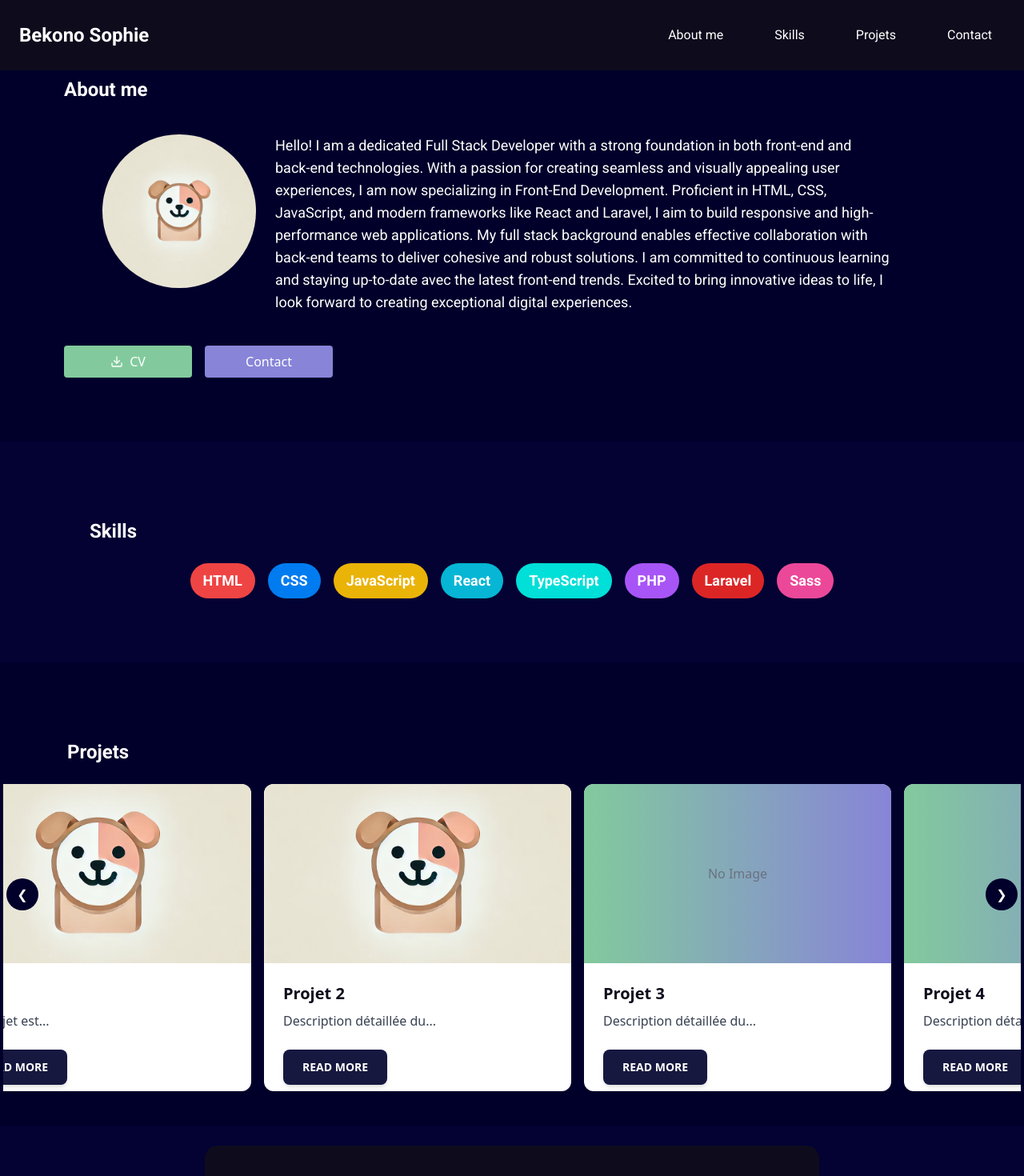
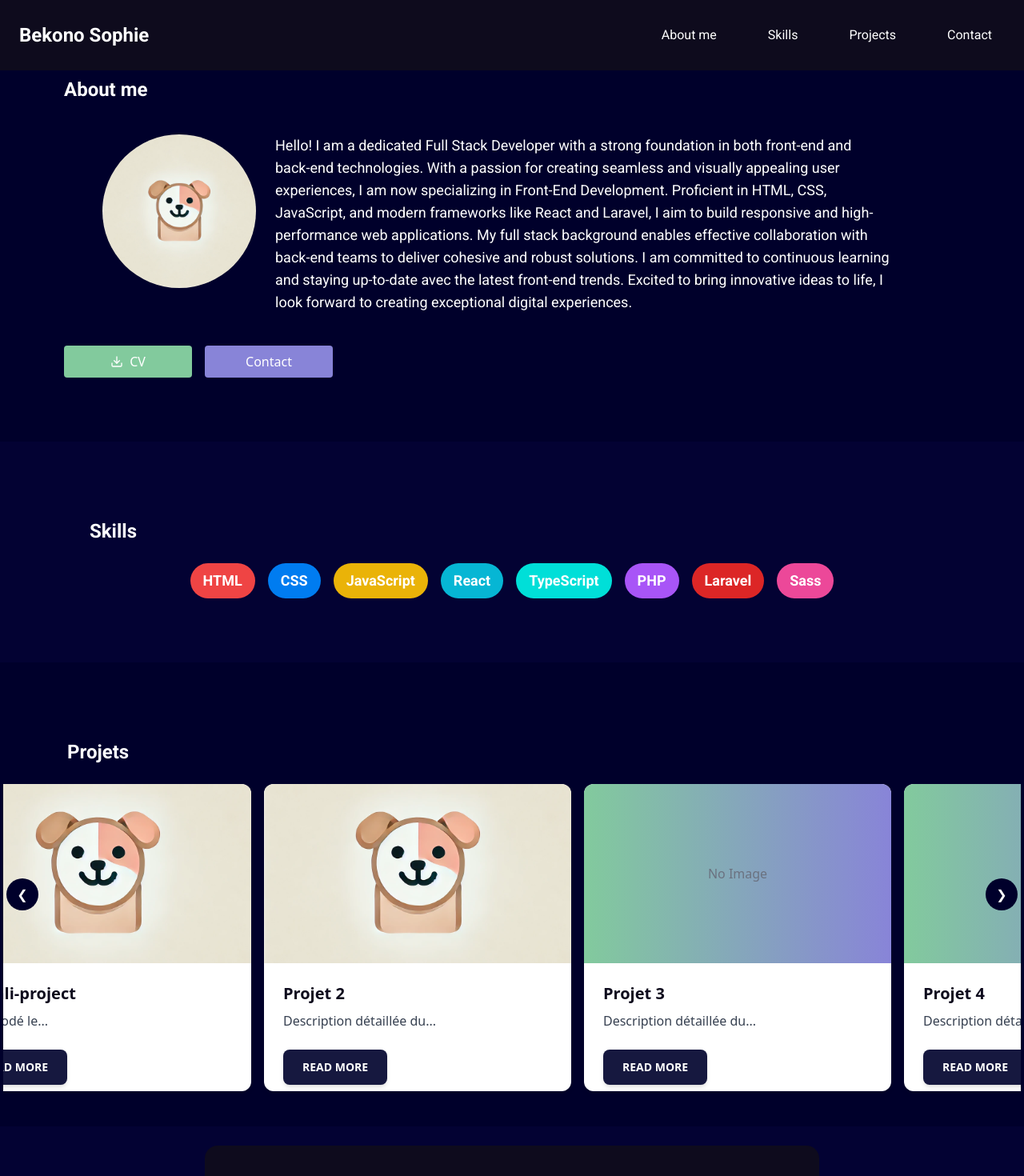
Before and after one commit to Bekono4526/portfolio, a React (Vite) app: page / in a window 1280 px wide. Shown: the top 1470 px of the page at 80% size. Built offline with nearby package versions, Linux system fonts and the light colour scheme.

Commit message:
add of a project

```diff
--- a/src/components/Header.jsx
+++ b/src/components/Header.jsx
@@ -33,7 +33,7 @@ function Header() {
                         <a href="#skills" onClick={() => handleLinkClick('skills')}>Skills</a>
                     </li>
                     <li className='p-2 px-4 rounded-lg hover:bg-gray-800 transition-colors duration-300'>
-                        <a href="#projets" onClick={() => handleLinkClick('projets')}>Projets</a>
+                        <a href="#projets" onClick={() => handleLinkClick('projets')}>Projects</a>
                     </li>
                     <li className='p-2 px-4 rounded-lg hover:bg-gray-800 transition-colors duration-300'>
                         <a href="#contact" onClick={() => handleLinkClick('contact')}>Contact</a>
@@ -63,7 +63,7 @@ function Header() {
                     </h1>
                     <a href="#about" className='w-full py-2 hover:bg-gray-800' onClick={() => handleLinkClick('about')}>About me</a>
                     <a href="#skills" className='w-full py-2 hover:bg-gray-800' onClick={() => handleLinkClick('skills')}>Skills</a>
-                    <a href="#projets" className='w-full py-2 hover:bg-gray-800' onClick={() => handleLinkClick('projets')}>Projets</a>
+                    <a href="#projets" className='w-full py-2 hover:bg-gray-800' onClick={() => handleLinkClick('projets')}>Projects</a>
                     <a href="#contact" className='w-full py-2 hover:bg-gray-800' onClick={() => handleLinkClick('contact')}>Contact</a>
                 </div>
             </div>
--- a/src/components/Portfolio.jsx
+++ b/src/components/Portfolio.jsx
@@ -10,11 +10,11 @@ function Portfolio() {
   const [cards, setCards] = useState([
     {
       id: 1,
-      title: "Test1",
-      description: "Ce projet est un portfolio personnel, conçu pour présenter mes compétences, mes projets et mon parcours professionnel. Il a été développé en utilisant les technologies modernes telles que React pour la création de l'interface utilisateur et Tailwind CSS pour le style. L'objectif principal de ce projet est de fournir une plateforme professionnelle où les employeurs potentiels et les collaborateurs peuvent découvrir mon travail, en savoir plus sur moi et accéder facilement à mes projets déployés ainsi qu'à leur code source.",
+      title: "Dabali-project",
+      description: "j'ai recodé le site de Dabali express en utilisant React et Tailwind CSS",
       image: "cute.webp",
-      siteUrl: "https://example.com",
-      codeUrl: "https://github.com/Bekono4526/portfolio",
+      siteUrl: "https://dabali-project.netlify.app",
+      codeUrl: "https://github.com/Bekono4526/Dabali-project",
     },
     {
       id: 2,
```
Also changed, not shown: public/cropped-LOGO-DABALI-EXPRESS-OK-e1677084039541-500x286.png (added), 1 other file (tests, documents, lock files or other folders).
